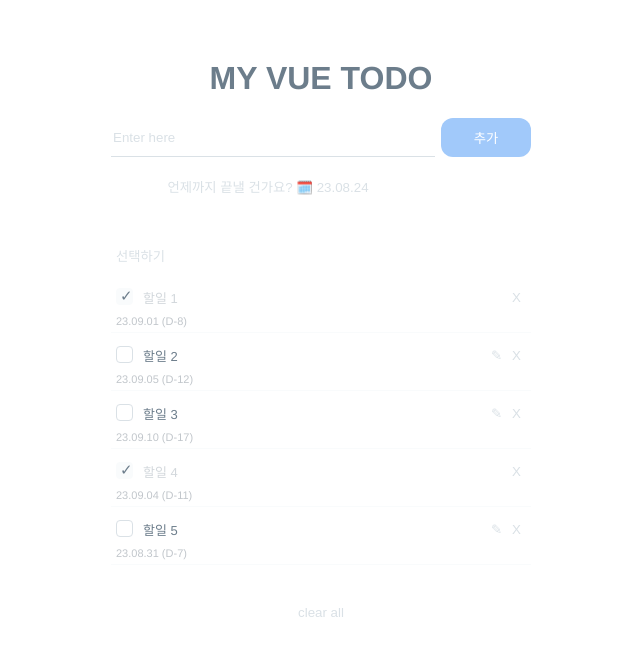
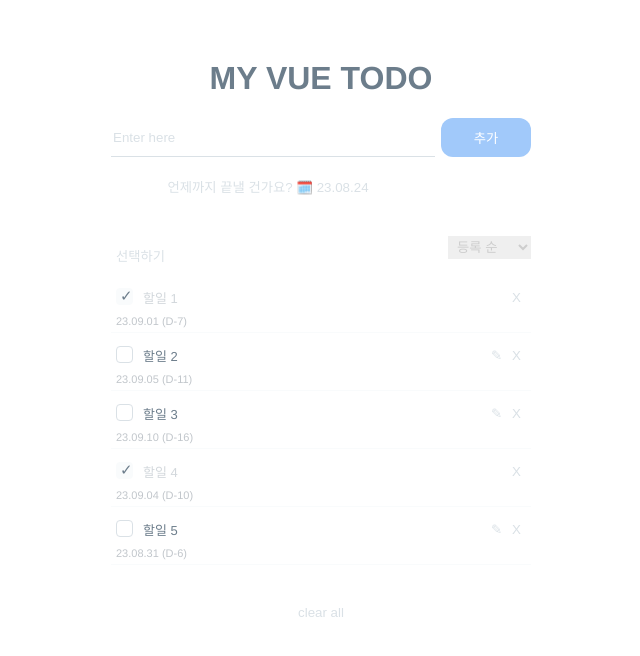
Before and after one commit to choi-hye-rin/vue-todolist, a Vue app: page / in a window 1280 px wide. Shown: the top 656 px of the page, without its empty margins (319-959 px from the left). Built offline with nearby package versions, Linux system fonts and the light colour scheme; data requests are answered from the project's data file.

Commit message:
fix: 정렬기준 추가

```diff
--- a/src/api/todos.js
+++ b/src/api/todos.js
@@ -1,8 +1,10 @@
 import axios from "axios";
 
 export default {
-  getTodoList() {
-    const res = axios.get(`${process.env.VUE_APP_API_BASE_URL}/todos`);
+  getTodoList(sort) {
+    const res = axios.get(
+      `${process.env.VUE_APP_API_BASE_URL}/todos?_sort=${sort}`
+    );
     return res;
   },
 
--- a/src/components/Select.vue
+++ b/src/components/Select.vue
@@ -1,7 +1,8 @@
 <template>
   <div>
-    <select v-model="model2">
-      <option v-for="item in itemList" :key="item.id" :value="item.value">
+    <select class="custom-select" v-model="model2">
+      <option value="" disabled selected hidden>{{ placeholder }}</option>
+      <option v-for="item in itemList" :key="item.id" :value="item.id">
         {{ item.value }}
       </option>
     </select>
@@ -17,6 +18,9 @@ export default {
     },
     value: {
       // v-model에서 받은 값
+      type: String,
+    },
+    placeholder: {
       type: String,
     },
   },
@@ -36,4 +40,11 @@ export default {
 };
 </script>
 
-<style></style>
+<style scoped>
+.custom-select {
+  padding: 3px 5px;
+  border: none;
+  outline: none;
+  color: #cdcdcd;
+}
+</style>
--- a/src/components/TodoItem.vue
+++ b/src/components/TodoItem.vue
@@ -28,7 +28,12 @@
           >X</Button
         >
       </div>
-      <div class="todoDate">{{ todoDate }} (D-{{ dueDate }})</div>
+      <div class="todoDate">
+        <span>{{ todoDate }} </span>
+        <span v-if="dueDate < 0">(D{{ dueDate }})</span>
+        <span v-else-if="dueDate > 0">(D+{{ dueDate }})</span>
+        <span v-else>(D-DAY)</span>
+      </div>
     </div>
     <TodoEditModal ref="editModal" :todo-item="item" />
   </div>
@@ -80,8 +85,8 @@ export default {
     },
     dueDate() {
       const today = dayjs();
-      const sub = dayjs(this.item.date).diff(today, "day");
-      return sub + 1;
+      const sub = today.diff(dayjs(this.item.date), "day");
+      return sub;
     },
   },
   methods: {
--- a/src/components/TodoList.vue
+++ b/src/components/TodoList.vue
@@ -1,5 +1,6 @@
 <template>
   <div class="list" v-if="todoItems.length > 0">
+    <div class="button-wrapper">
       <div class="select-button">
         <Button
           v-if="!isSelect"
@@ -18,7 +19,10 @@
               삭제
             </Button>
             <span> / </span>
-          <Button button-type="button-remove" :button-click="doneSelectedItems">
+            <Button
+              button-type="button-remove"
+              :button-click="doneSelectedItems"
+            >
               완료 처리
             </Button>
             <span> / </span>
@@ -28,6 +32,15 @@
           </div>
         </div>
       </div>
+      <div class="sort-button">
+        <Select
+          :item-list="sortOptions"
+          v-model="selectedSort"
+          :placeholder="computedSort"
+        />
+      </div>
+    </div>
+
     <TodoItem v-for="item in todoItems" :key="item.id" :item="item" />
     <div class="buttonWrapper">
       <Button
@@ -45,16 +58,27 @@
 <script>
 import TodoItem from "./TodoItem.vue";
 import Button from "./Button.vue";
+import Select from "./Select.vue";
 
 export default {
   components: {
     TodoItem,
     Button,
+    Select,
   },
   props: {
     todoItems: {
       type: Array,
     },
+  },
+  data() {
+    return {
+      sortOptions: [
+        { id: "createdAt", value: "등록 순" },
+        { id: "date", value: "완료일 순" },
+      ],
+      selectedSort: "",
+    };
   },
   computed: {
     isSelect() {
@@ -62,6 +86,13 @@ export default {
     },
     checkedItems() {
       return this.$store.state.CheckedItem;
+    },
+    computedSort() {
+      const sort = this.$store.state.TodoSort;
+      if (sort === "createdAt") {
+        return "등록 순";
+      }
+      return "완료일 순";
     },
   },
   methods: {
@@ -81,6 +112,11 @@ export default {
       this.$store.commit("resetCheckedItems");
     },
   },
+  watch: {
+    selectedSort: function (value) {
+      this.$store.dispatch("getTodoList", value);
+    },
+  },
 };
 </script>
 <style scoped>
@@ -93,8 +129,17 @@ export default {
   color: #cdcdcd;
 }
 
+.button-wrapper {
+  display: flex;
+  justify-content: space-between;
+}
 .select-button {
+  display: inline-block;
   text-align: left;
+}
+
+.sort-button {
+  display: inline-block;
 }
 .select-wrapper {
   display: flex;
--- a/src/store.js
+++ b/src/store.js
@@ -10,6 +10,7 @@ const store = new Vuex.Store({
     TodoList: JSON.parse(localStorage.getItem("todos")) || [],
     IsSelect: false,
     CheckedItem: [],
+    TodoSort: "createdAt",
   },
   getters: {},
   mutations: {
@@ -35,10 +36,17 @@ const store = new Vuex.Store({
     resetCheckedItems: function (state) {
       state.CheckedItem = [];
     },
+    setTodoSort: function (state, data) {
+      state.TodoSort = data;
+    },
   },
   actions: {
-    async getTodoList() {
-      const res = await useTodos.getTodoList();
+    async getTodoList(store, data) {
+      let sort = "createdAt";
+      if (data) {
+        sort = data;
+      }
+      const res = await useTodos.getTodoList(sort);
       this.commit("setTodoItem", res.data);
     },
     async addTodoItem(store, item) {
```
Lines whose indentation alone changed are shown as unchanged.
